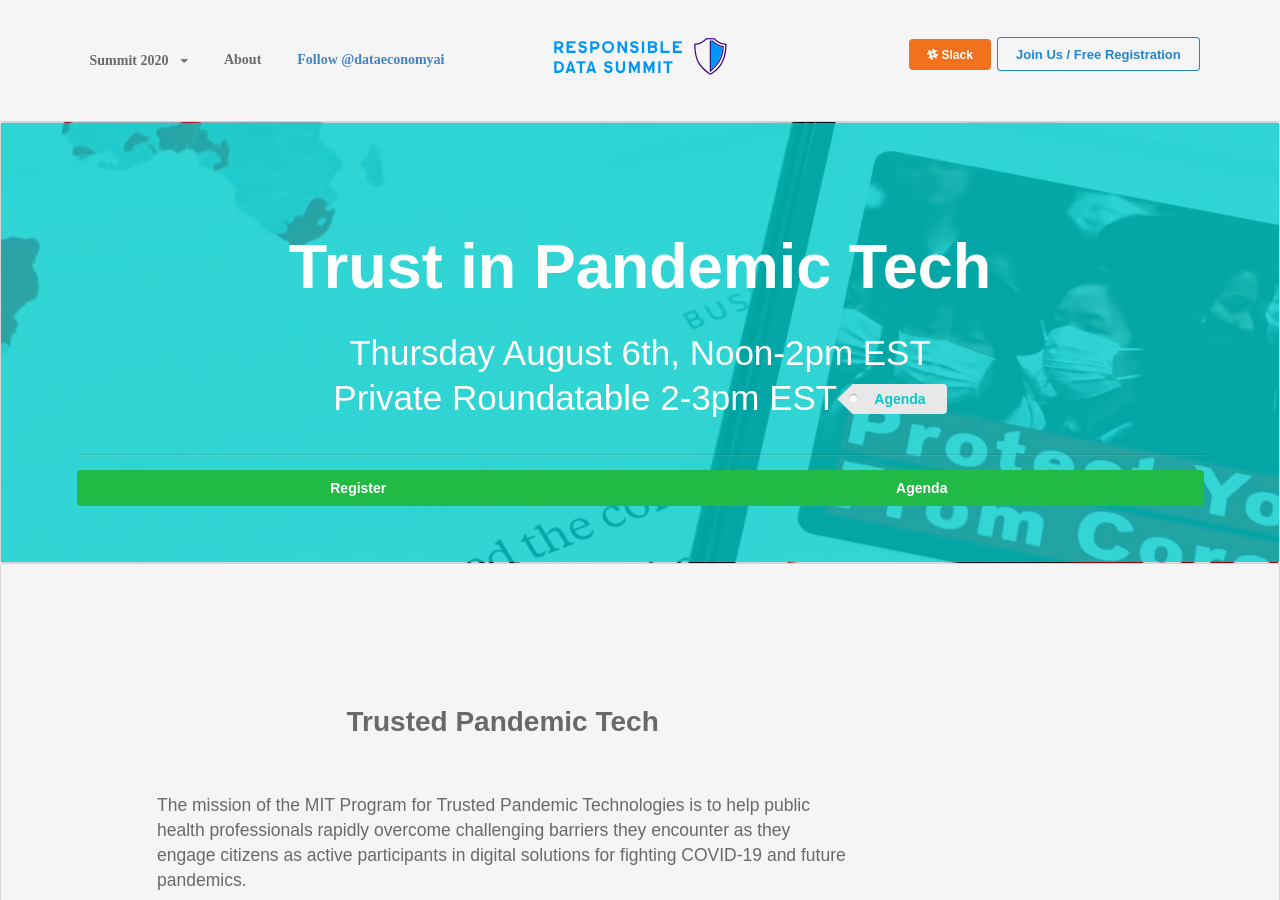
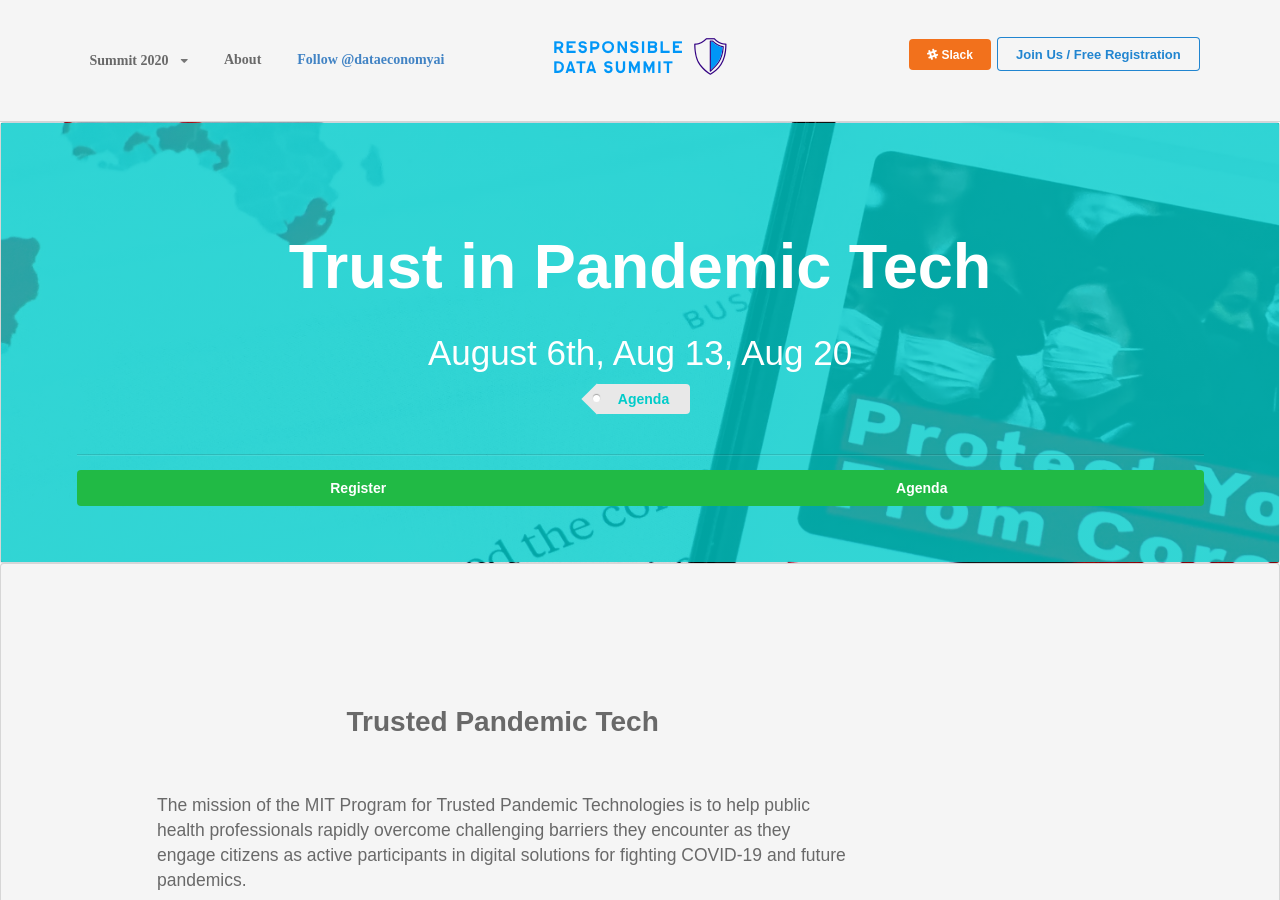
Before and after one commit to responsible-data-summit/events, a Jekyll site: the page built from trust.html, in a window 1280 px wide and 900 px high. Built offline with Jekyll 4.4.1, drawn with Linux system fonts in a browser that asks for light colours; some web fonts are replaced; comment, search, counter and statistics services are not loaded.

Commit message:
update heading

```diff
--- a/trust.html
+++ b/trust.html
@@ -11,7 +11,7 @@
             Trust in Pandemic Tech
         </h1>
         <h3 class="ui header" style="margin-bottom: 0em;">
-		Thursday August 6th, Noon-2pm EST<br>Private Roundatable 2-3pm EST
+		August 6th, Aug 13, Aug 20<br>
             <a href="/events/agenda-0806" class="ui tag large label" style="color: rgba(0, 204, 202, 1);">Agenda</a>
         </h3>
         <br>
```
